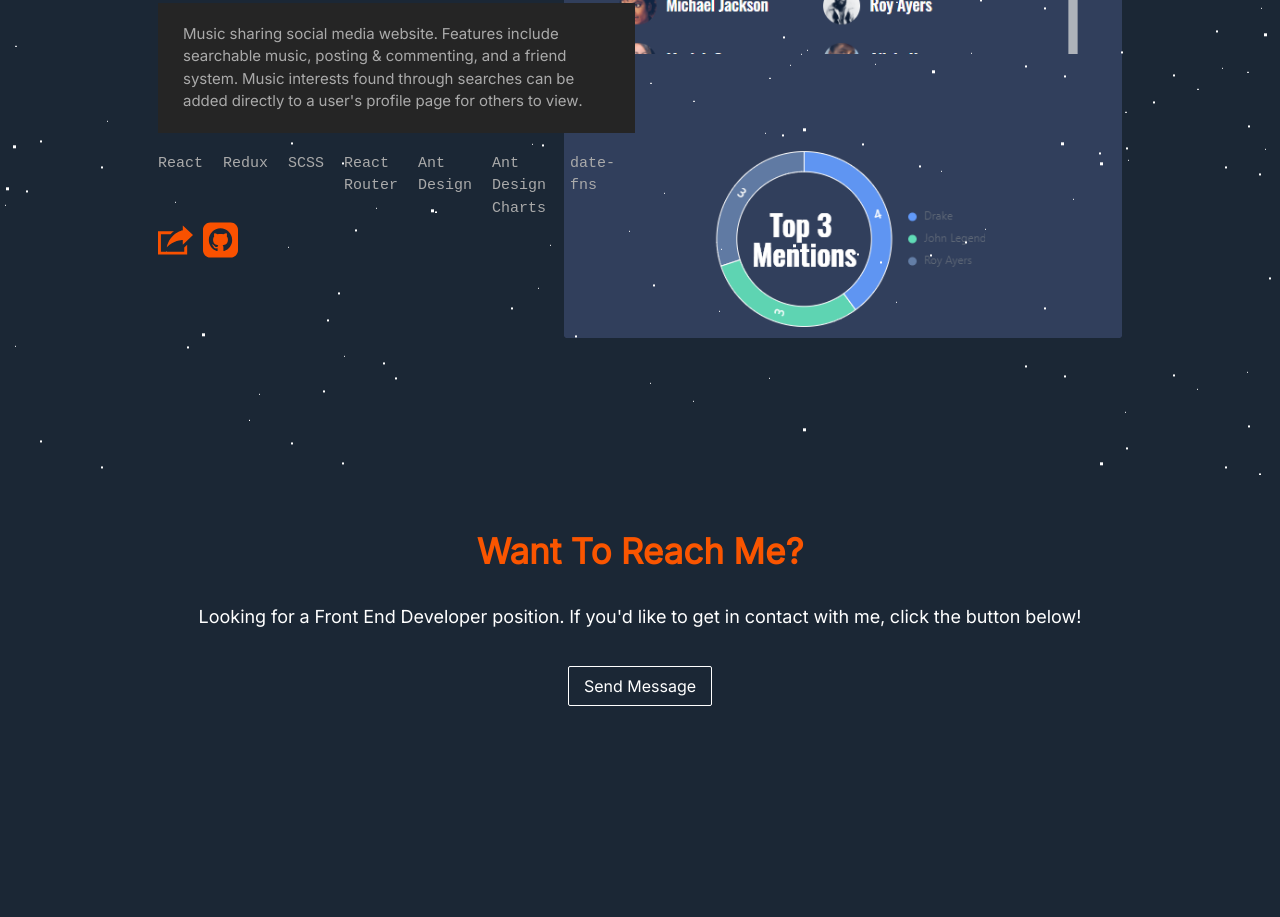
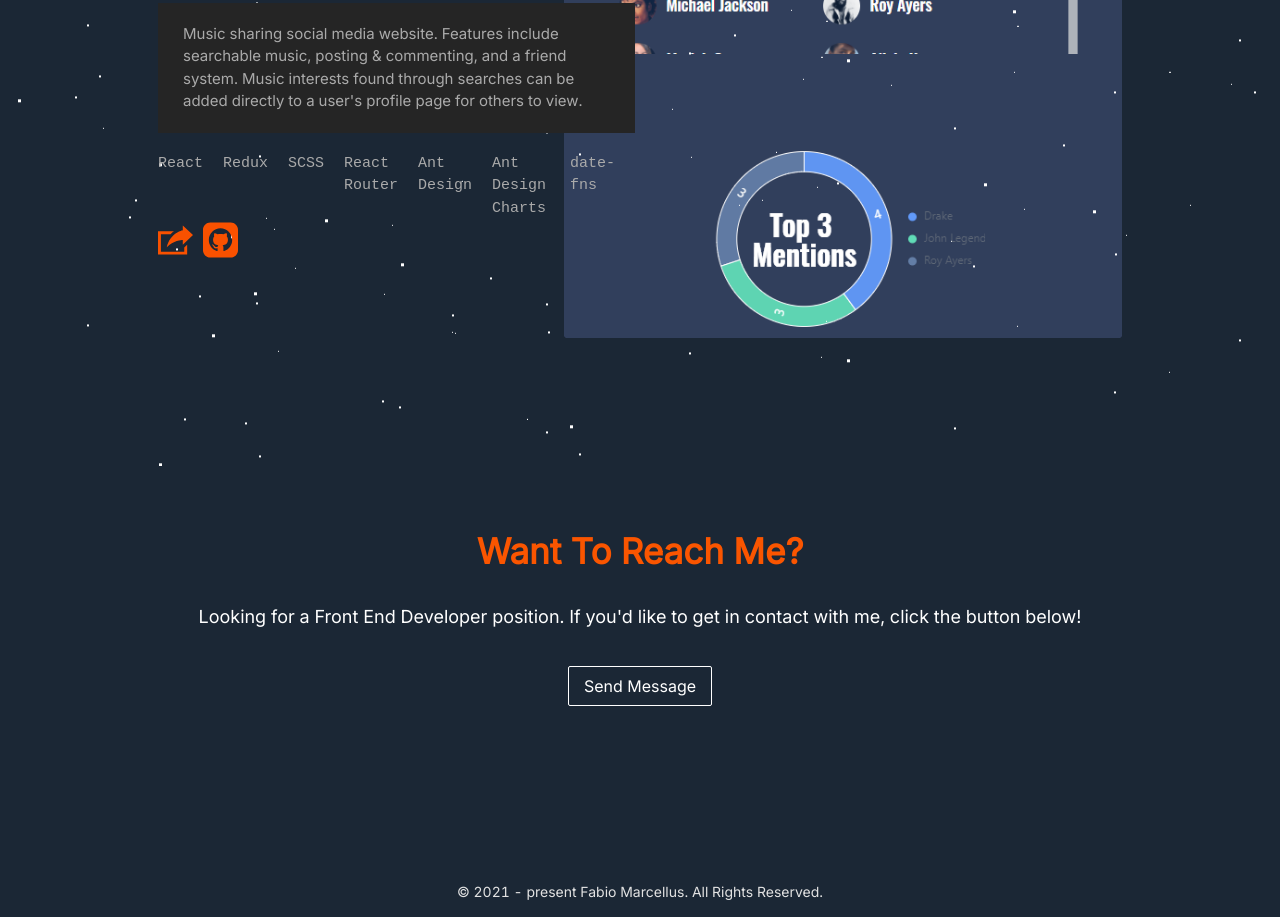
Before and after one commit to famarcellus/Developer-PortfolioV3, a Gatsby site: page / in a window 1280 px wide. Shown: the part 1761-2678 px from the top of the page. Before the commit the page ends 2467 px from the top, so only its background shows below. Built offline with nearby package versions, Linux system fonts and the light colour scheme; Gatsby itself is replaced by a stand-in of ours.

Commit message:
Add footer section

```diff
--- /dev/null
+++ b/src/components/footer/Footer.js
@@ -0,0 +1,13 @@
+import React from "react";
+import "./Footer.scss";
+
+function Footer() {
+    return (
+        <section className="footer-section">
+            <p className="copyright">© 2021 - present Fabio Marcellus. All Rights Reserved.</p>
+        </section>
+
+    )
+}
+
+export default Footer
--- /dev/null
+++ b/src/components/footer/Footer.scss
@@ -0,0 +1,9 @@
+.footer-section {
+    display: flex;
+    justify-content: center;
+    margin-top: 175px;
+
+    .copyright {
+        color: rgb(226, 226, 226);
+    }
+}
--- a/src/pages/index.js
+++ b/src/pages/index.js
@@ -7,6 +7,7 @@
 import AboutMe from "../components/about/AboutMe";
 import Projects from "../components/projects/Projects";
 import ContactMe from "../components/contact/ContactMe";
+import Footer from "../components/footer/Footer";
 import { BackTop } from "antd";
 
 const IndexPage = () => {
@@ -22,6 +23,7 @@
       <AboutMe />
       <Projects />
       <ContactMe />
+      <Footer />
     </main>
   )
 }
```
